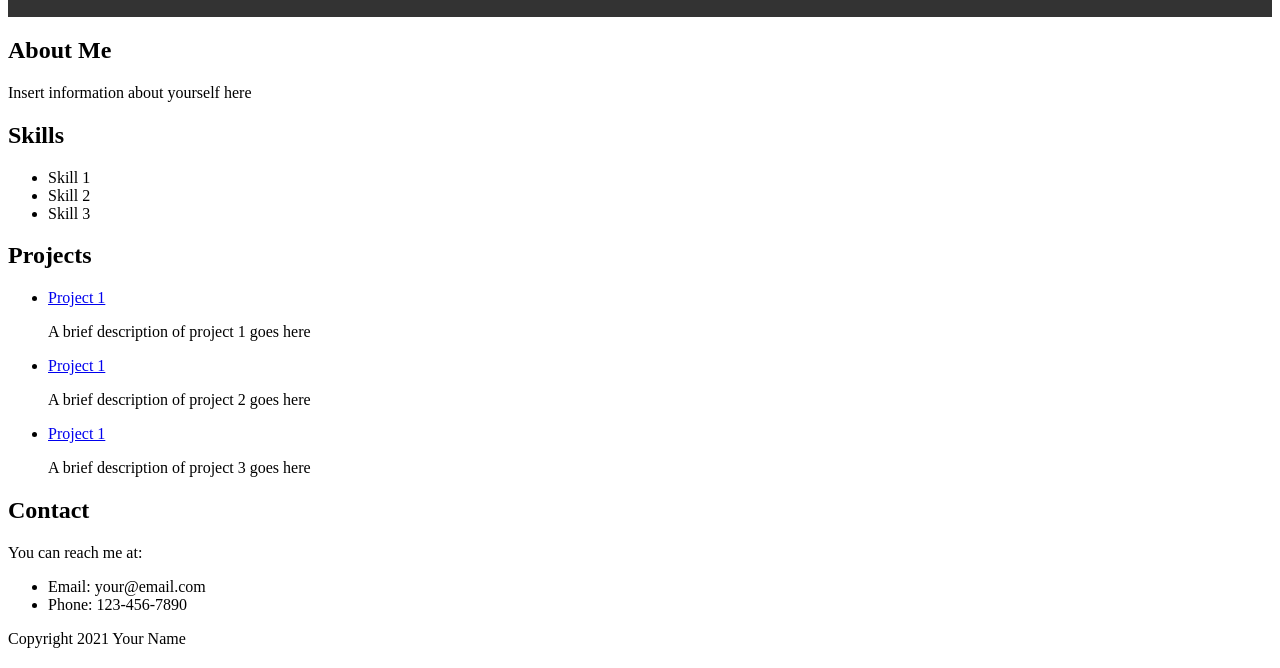
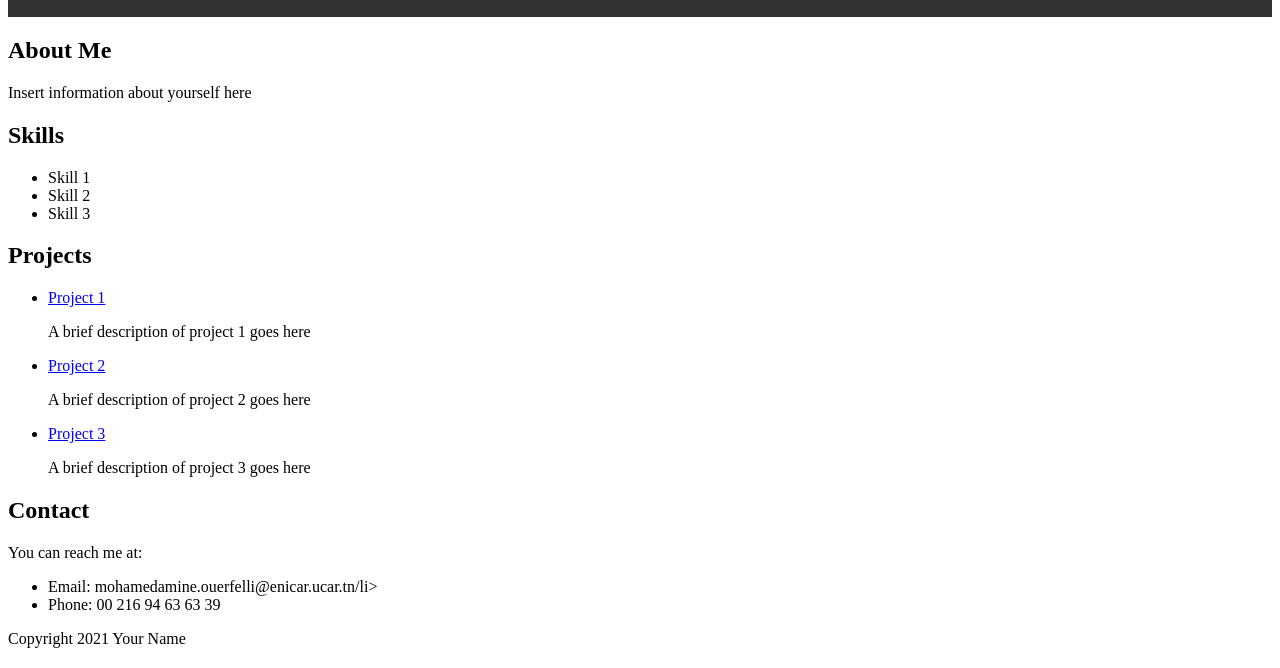
Before and after one commit to brooklyne7/Brooklyn1985.github.io, a plain HTML site: page index.html in a window 1280 px wide. Shown: the part 132-800 px from the top of the page. Drawn offline with Linux system fonts and the light colour scheme.

Commit message:
Update index.html

```diff
--- a/index.html
+++ b/index.html
@@ -60,11 +60,11 @@
           <p>A brief description of project 1 goes here</p>
         </li>
         <li>
-          <a href="project2.html">Project 1</a>
+          <a href="project2.html">Project 2</a>
           <p>A brief description of project 2 goes here</p>
         </li>
         <li>
-          <a href="project3.html">Project 1</a>
+          <a href="project3.html">Project 3</a>
           <p>A brief description of project 3 goes here</p>
         </li>
         </ul>
@@ -74,8 +74,8 @@
       <h2>Contact</h2>
       <p>You can reach me at:</p>
       <ul>
-        <li>Email: your@email.com</li>
-        <li>Phone: 123-456-7890</li>
+        <li>Email: mohamedamine.ouerfelli@enicar.ucar.tn/li>
+        <li>Phone: 00 216 94 63 63 39</li>
       </ul>
     </section>
 
```
